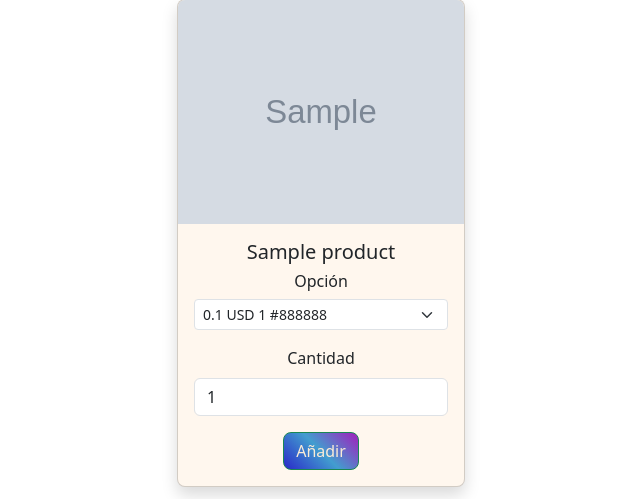
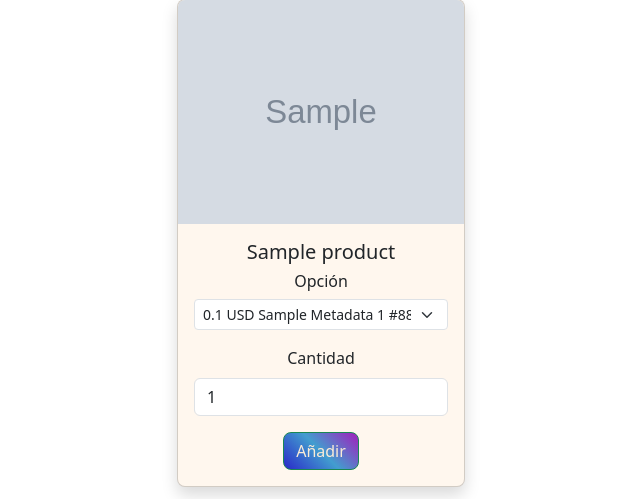
Before and after one commit to Moonflower-labs/la_flor_blanca, a Flask app: template flor_blanca/templates/products/shop.html in a window 1280 px wide. Shown: the part 201-700 px from the top of the page, without its empty margins (319-959 px from the left). Run offline with Flask 3, Linux system fonts and the light colour scheme; the template is opened without the code that fills it: most values are stand-ins (such as "Sample title", 1, 10 or a date in 2020); grey boxes marked "Sample" are stand-in pictures; some libraries are stand-ins or nearby versions.

Commit message:
added podcast title

```diff
--- a/flor_blanca/templates/products/shop.html
+++ b/flor_blanca/templates/products/shop.html
@@ -76,7 +76,8 @@
               data-image="{{ product.images[0] }}"
             >
               {{ sku.unit_amount / 100 }} {{ sku.currency.upper() }} {% if
-              sku.metadata.size %} {{ sku.metadata.size }}{% endif %}{% if
+              sku.metadata.title %} {{ sku.metadata.title.title() }}{% endif %}
+              {% if sku.metadata.size %} {{ sku.metadata.size }}{% endif %}{% if
               sku.metadata.color %} {{ sku.metadata.color.title()}}{% endif %}
             </option>
             {% endfor %}
```
